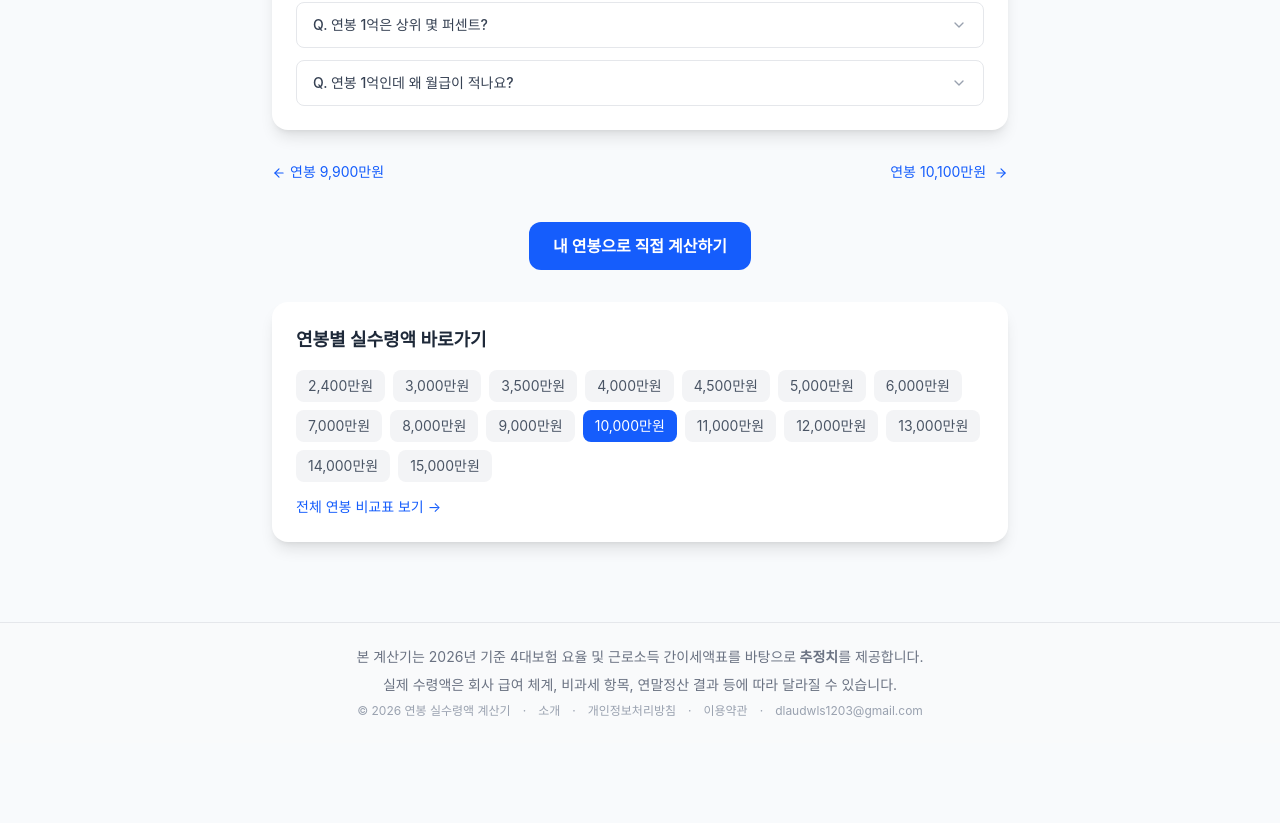
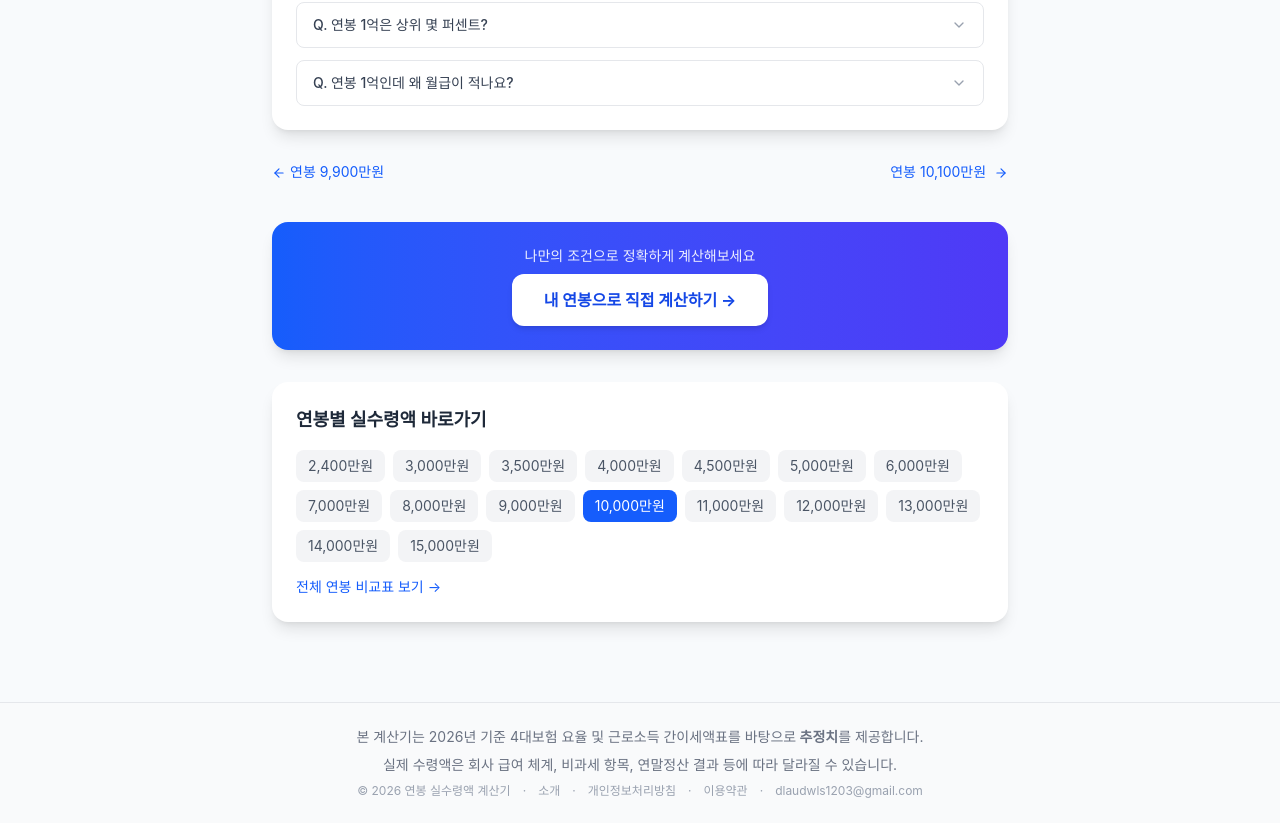
Before and after one commit to thingineeer/salary-calculator, a Next.js app: page /salary/10000 in a window 1280 px wide. Shown: the part 1367-2190 px from the top of the page. Before the commit the page ends 2110 px from the top, so only its background shows below. Built offline with nearby package versions, Linux system fonts and the light colour scheme; a web font is replaced by a local one.

Commit message:
feat: 페이지 간 연봉값 연동 + CTA 강화
- 메인→달러 배너에 현재 연봉 query param 전달
- 달러 페이지에서 ?salary= param으로 초기값 설정
- salary/[amount] 상세 페이지 CTA 그라데이션 카드로 강화

```diff
--- a/src/app/dollar/page.tsx
+++ b/src/app/dollar/page.tsx
@@ -1,6 +1,7 @@
 'use client';
 
-import { useState, useEffect } from 'react';
+import { Suspense, useState, useEffect } from 'react';
+import { useSearchParams } from 'next/navigation';
 import dynamic from 'next/dynamic';
 import { calculateSalary, SalaryResult as SalaryResultType } from '@/lib/salary-calculator';
 import { DEFAULT_NON_TAXABLE_ALLOWANCE } from '@/lib/constants';
@@ -26,8 +27,19 @@ const DollarFAQ = dynamic(() => import('@/components/DollarFAQ'), {
   loading: () => <div className="h-48 bg-white dark:bg-gray-800 rounded-2xl shadow-lg animate-pulse" />,
 });
 
-export default function DollarPage() {
-  const [currentSalary, setCurrentSalary] = useState(45_000_000);
+function DollarPageContent() {
+  const searchParams = useSearchParams();
+
+  const getInitialSalary = () => {
+    const salaryParam = searchParams.get('salary');
+    if (salaryParam) {
+      const parsed = Number(salaryParam);
+      if (!isNaN(parsed) && parsed > 0) return parsed;
+    }
+    return 45_000_000;
+  };
+
+  const [currentSalary, setCurrentSalary] = useState(getInitialSalary);
   const [pastSalary, setPastSalary] = useState(41_000_000);
   const [currentRate, setCurrentRate] = useState(1500);
   const [pastRate, setPastRate] = useState(1380);
@@ -160,3 +172,11 @@ export default function DollarPage() {
     </div>
   );
 }
+
+export default function DollarPage() {
+  return (
+    <Suspense fallback={<div className="min-h-screen flex items-center justify-center"><div className="h-8 w-8 border-4 border-blue-600 border-t-transparent rounded-full animate-spin" /></div>}>
+      <DollarPageContent />
+    </Suspense>
+  );
+}
--- a/src/app/page.tsx
+++ b/src/app/page.tsx
@@ -125,9 +125,9 @@ export default function Home() {
         {/* 달러 환산 유도 배너 */}
         <div className="bg-gradient-to-r from-blue-50 to-green-50 dark:from-blue-900/20 dark:to-green-900/20 rounded-2xl p-4 text-center">
           <p className="text-sm text-gray-600 dark:text-gray-300">
-            💵 내 연봉, 달러로는 얼마일까?
+            내 연봉, 달러로는 얼마일까?
           </p>
-          <Link href="/dollar" className="inline-block mt-2 px-4 py-2 bg-blue-600 text-white rounded-lg text-sm font-medium hover:bg-blue-700 transition-colors"
+          <Link href={`/dollar?salary=${formData.annualSalary}`} className="inline-block mt-2 px-4 py-2 bg-blue-600 text-white rounded-lg text-sm font-medium hover:bg-blue-700 transition-colors"
             onClick={() => trackNavigation('dollar_calculator_banner')}>
             연봉 달러 환산 →
           </Link>
--- a/src/app/salary/[amount]/page.tsx
+++ b/src/app/salary/[amount]/page.tsx
@@ -212,12 +212,15 @@ export default async function SalaryDetailPage({ params }: PageProps) {
           </nav>
 
           {/* 메인 계산기 CTA */}
-          <div className="mt-8 text-center">
+          <div className="mt-8 bg-gradient-to-r from-blue-600 to-indigo-600 rounded-2xl p-6 text-center shadow-lg">
+            <p className="text-white/90 text-sm mb-2">
+              나만의 조건으로 정확하게 계산해보세요
+            </p>
             <Link
               href="/"
-              className="inline-block bg-blue-600 hover:bg-blue-700 text-white font-semibold px-6 py-3 rounded-xl transition-colors"
+              className="inline-block bg-white text-blue-700 font-bold px-8 py-3.5 rounded-xl text-base hover:bg-blue-50 transition-colors shadow-md"
             >
-              내 연봉으로 직접 계산하기
+              내 연봉으로 직접 계산하기 →
             </Link>
           </div>
         </article>
```
